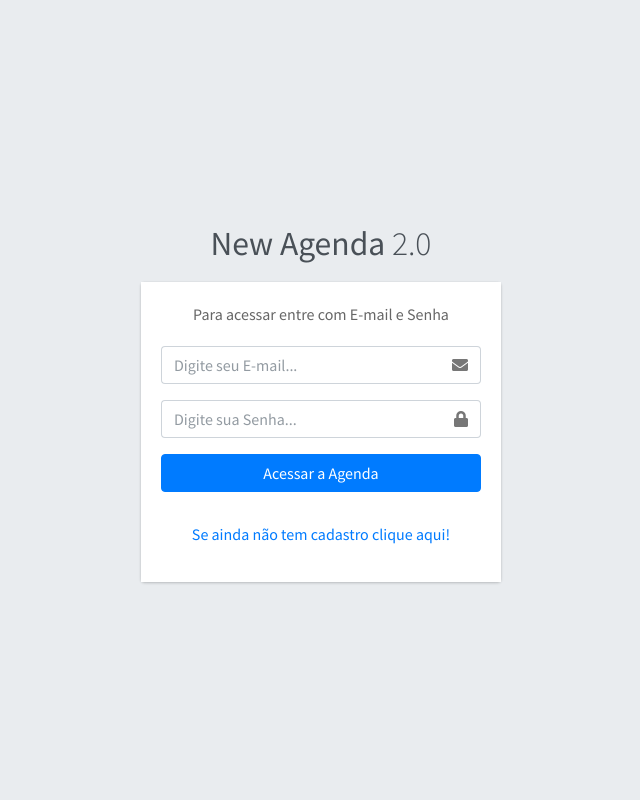
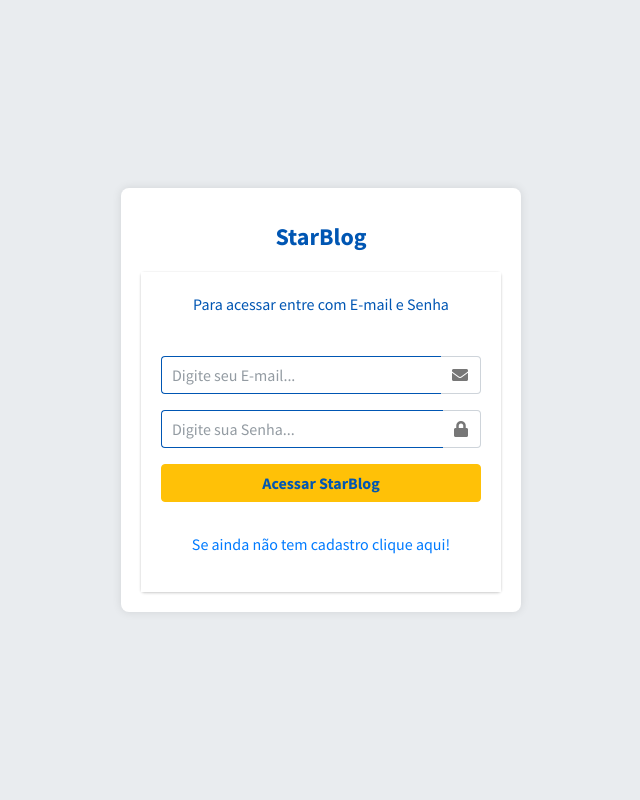
Before and after one commit to PedroHugo-Dev/blog-2k24, a PHP site: page /index.php in a window 1280 px wide. Shown: the whole page, without its empty margins (319-959 px from the left). Run offline with PHP 8.4, Linux system fonts and the light colour scheme; some libraries are stand-ins or nearby versions.

Commit message:
Update index.php
Login

```diff
--- a/index.php
+++ b/index.php
@@ -9,14 +9,12 @@
   }
 
 ?>
-
 <!DOCTYPE html>
 <html lang="pt_br">
 <head>
   <meta charset="utf-8">
   <meta http-equiv="X-UA-Compatible" content="IE=edge">
-  <title>New Agenda 2.0 | Log in</title>
-  <!-- Tell the browser to be responsive to screen width -->
+  <title>StarBlog | Log in</title>
   <meta name="viewport" content="width=device-width, initial-scale=1">
 
   <!-- Font Awesome -->
@@ -29,11 +27,94 @@
   <link rel="stylesheet" href="dist/css/adminlte.min.css">
   <!-- Google Font: Source Sans Pro -->
   <link href="https://fonts.googleapis.com/css?family=Source+Sans+Pro:300,400,400i,700" rel="stylesheet">
+  <!-- CSS Personalizado -->
+  <style>/* Reseta estilos padrão */
+body, h1, form, input, button {
+    margin: 0;
+    padding: 0;
+    box-sizing: border-box;
+}
+
+/* Define estilos gerais do corpo */
+body {
+    font-family: 'Source Sans Pro', sans-serif;
+    background-color: #f0f4f8; /* Cor de fundo leve */
+    display: flex;
+    justify-content: center;
+    align-items: center;
+    height: 100vh;
+}
+
+/* Estiliza o contêiner de login */
+.login-box {
+    background-color: #ffffff; /* Fundo branco para o formulário */
+    padding: 20px;
+    border-radius: 8px;
+    box-shadow: 0 0 10px rgba(0, 0, 0, 0.1);
+    width: 100%;
+    max-width: 400px;
+}
+
+/* Estiliza o logo */
+.login-logo a {
+    color: #0056b3; /* Azul escuro para o título */
+    font-size: 24px;
+    text-decoration: none;
+    font-weight: bold;
+}
+
+/* Estiliza o título do login */
+.login-box-msg {
+    color: #0056b3; /* Azul escuro para a mensagem */
+    margin-bottom: 20px;
+}
+
+/* Estiliza os rótulos dos campos */
+.input-group .form-control {
+    border-color: #0056b3; /* Azul para a borda dos campos */
+    border-radius: 4px;
+    padding: 10px;
+}
+
+/* Estiliza o botão de login */
+.btn-primary {
+    background-color: #ffc107; /* Amarelo para o fundo do botão */
+    border-color: #ffc107; /* Amarelo para a borda do botão */
+    color: #0056b3; /* Azul para o texto do botão */
+    font-weight: bold;
+}
+
+.btn-primary:hover {
+    background-color: #e0a800; /* Tom mais escuro de amarelo quando o botão é hover */
+    border-color: #e0a800; /* Tom mais escuro de amarelo para a borda */
+}
+
+/* Estiliza as mensagens de alerta */
+.alert {
+    margin-top: 10px;
+    border-radius: 4px;
+}
+
+.alert-success {
+    background-color: #d4edda; /* Verde claro para sucesso */
+    color: #155724; /* Verde escuro para o texto */
+}
+
+.alert-danger {
+    background-color: #f8d7da; /* Vermelho claro para erro */
+    color: #721c24; /* Vermelho escuro para o texto */
+}
+
+.alert-warning {
+    background-color: #fff3cd; /* Amarelo claro para aviso */
+    color: #856404; /* Amarelo escuro para o texto */
+}
+</style>
 </head>
 <body class="hold-transition login-page">
 <div class="login-box">
   <div class="login-logo">
-    <a href="../../index2.html"><b>New Agenda</b> 2.0</a>
+    <a href="../../index2.html"><b>StarBlog</b></a>
   </div>
   <!-- /.login-logo -->
   <div class="card">
@@ -63,14 +144,13 @@
           </div>
           <!-- /.col -->
           <div class="col-12" style="margin-bottom: 5px">
-            <button type="submit" name="login" class="btn btn-primary btn-block">Acessar a Agenda</button>
+            <button type="submit" name="login" class="btn btn-primary btn-block">Acessar StarBlog</button>
           </div>
           <!-- /.col -->
         </div>
       </form>
 
       <?php
-
         include_once('config/conexao.php');
 
         // Exibir mensagens com base na ação
@@ -82,7 +162,7 @@ if (isset($_GET['acao'])) {
 
             } elseif ($acao == 'sair') {
                 echo '<div class="alert alert-warning"><button type="button" class="close" data-dismiss="alert">×</button>
-        <strong>Você acabou de sair da Agenda Eletrônica!</strong> :(</div>';
+                <strong>Você acabou de sair de StarBlog!</strong> :(</div>';
 
             }
         }
@@ -111,7 +191,7 @@ if (isset($_POST['login'])) {
                             $_SESSION['senhaUser'] = $user['id_user'];
 
                             echo '<div class="alert alert-success"><button type="button" class="close" data-dismiss="alert">×</button>
-                    <strong>Logado com sucesso!</strong> Você será redirecionado para a agenda :)</div>';
+                            <strong>Logado com sucesso!</strong> Você será redirecionado para o StarBlog :)</div>';
 
                             header("Refresh: 5; url=paginas/home.php?acao=bemvindo");
                         } else {
@@ -142,6 +222,9 @@ if (isset($_POST['login'])) {
       ?>
 
 
+
+
+
       <!-- /.social-auth-links -->
 
       <p style="text-align: center; padding-top: 25px">
```
Lines whose indentation alone changed are shown as unchanged.
